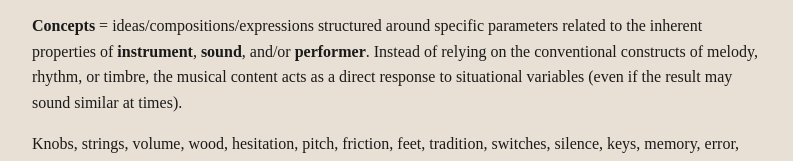
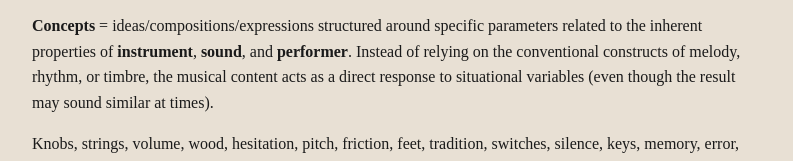
Before and after one commit to beatforge73/Parametric-Concepts, a plain HTML site: page index.html in a window 1280 px wide. Shown: the part 361-522 px from the top of the page, without its empty margins (243-1036 px from the left). Drawn offline with Linux system fonts and the light colour scheme.

Commit message:
Tweak Concepts paragraph wording on home page

```diff
--- a/index.html
+++ b/index.html
@@ -40,7 +40,7 @@
 </p>
 
 <p>
-    <b>Concepts</b> = ideas/compositions/expressions structured around specific parameters related to the inherent properties of <b>instrument</b>, <b>sound</b>, and/or <b>performer</b>. Instead of relying on the conventional constructs of melody, rhythm, or timbre, the musical content acts as a direct response to situational variables (even if the result may sound similar at times).
+    <b>Concepts</b> = ideas/compositions/expressions structured around specific parameters related to the inherent properties of <b>instrument</b>, <b>sound</b>, and <b>performer</b>. Instead of relying on the conventional constructs of melody, rhythm, or timbre, the musical content acts as a direct response to situational variables (even though the result may sound similar at times).
 </p>
 
 <p>
```
